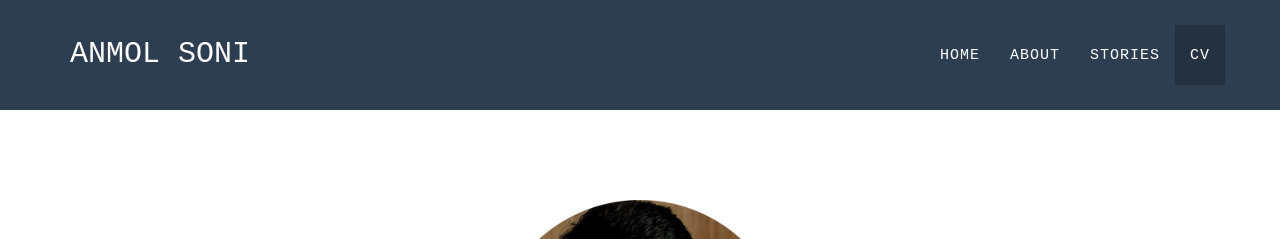
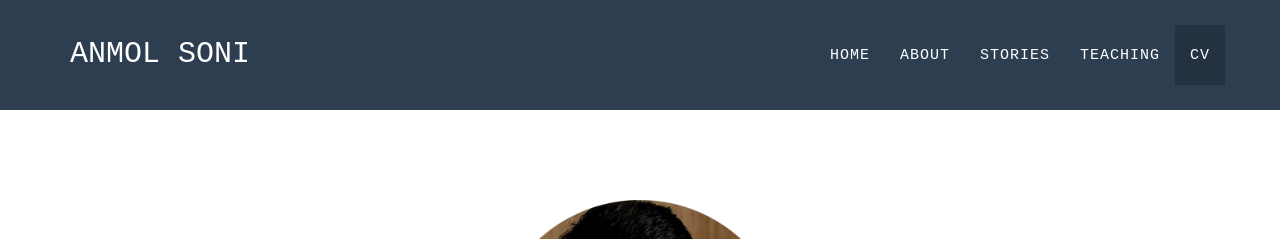
Before and after one commit to SoniAnmol/SoniAnmol.github.io, a Jekyll site: the page built from _posts/2022-09-27-msc_thesis.markdown, in a window 1280 px wide. Shown: the top 239 px of the page. Built offline with Jekyll 4.4.1, drawn with Linux system fonts in a browser that asks for light colours; some web fonts are replaced; some of the changed text lies outside the part shown.

Commit message:
updated teaching.html

```diff
--- a/_includes/head.html
+++ b/_includes/head.html
@@ -32,4 +32,9 @@
         <script src="https://oss.maxcdn.com/libs/html5shiv/3.7.0/html5shiv.js"></script>
         <script src="https://oss.maxcdn.com/libs/respond.js/1.4.2/respond.min.js"></script>
     <![endif]-->
+      <style>
+        ul, ol {
+            list-style-type: none;
+        }
+    </style>
 </head>
--- a/_includes/nav.html
+++ b/_includes/nav.html
@@ -27,6 +27,9 @@
           <a href="#portfolio">Stories</a>
         </li>
         <li class="page-scroll">
+          <a href="#teaching">Teaching</a>
+        </li>
+        <li class="page-scroll">
           <a href="#contact">CV</a>
         </li>
       </ul>
--- /dev/null
+++ b/_includes/teaching.html
@@ -0,0 +1,52 @@
+<section id="teaching">
+    <div class="container">
+        <div class="row">
+            <div class="col-lg-12 text-center">
+                <h2>Teaching Experience</h2>
+                <hr class="star-primary">
+            </div>
+        </div>
+        <div class="row">
+            <div class="col-lg-12 text-center">
+                <ul>
+                    <li>
+                        <a href="https://code.unimaas.nl/Code/Display?intCalendarID=30&intBAMA=1&SearchString=BENC2014">
+                            <h3>Sustainable Development</h3>
+                        </a>
+                        <p>Tutor (Bachelor Business Engineering | Spring 2023-24)</p>
+                        <p> This course aims to explore sustainable development principles, encompassing academic
+                            definitions, decision-making tools, and practical applications. It adopts a multidimensional
+                            approach, considering social-cultural, ecological,
+                            and economic perspectives. The course format includes
+                            lectures, practical sessions, group discussions, and case studies. </p>
+                    </li>
+                    <br>
+                    <li>
+                        <a href="https://code.unimaas.nl/Code/Display?intCalendarID=30&intBAMA=1&SearchString=EBC2167">
+                            <h3>Emerging Markets in the Global Economy</h3>
+                        </a>
+                        <p>Tutor (Bachelor International Business - Emerging Markets | Spring 2023-24)</p>
+                        <p>This course equips students to analyze the economic impact of global issues on emerging
+                            markets and comprehend the evolving role of emerging markets in global economics and
+                            geopolitics. Topics covered include international trade, foreign direct investments,
+                            financial globalization, environmental regulations, and migration.</p>
+                    </li>
+                    <br>
+                    <li>
+                        <a href="https://code.unimaas.nl/Code/Display?intCalendarID=29&intBAMA=1&SearchString=EBS2030">
+                            <h3>Presentation Skills</h3>
+                        </a>
+                        <p>Tutor (Bachelor Course | Summer 2022-23 | Summer 2023-24)</p>
+                        <p> Tailored for undergraduate
+                            students, this course extends beyond the conventional use of PowerPoint. It encompasses
+                            various techniques, such as Pecha Kucha (timed image-based presentations), Elevator Speech
+                            (brief and impactful communication), and the emulation of TED talks (captivating
+                            storytelling and stage presence).
+                        </p>
+                    </li>
+
+                    <!-- Add more courses as needed -->
+                </ul>
+            </div>
+        </div>
+</section>
--- a/_layouts/default.html
+++ b/_layouts/default.html
@@ -7,6 +7,7 @@
   {% include header.html %}
   {% include about.html %}
   {% include portfolio_grid.html %}
+  {% include teaching.html %}
   {% include contact.html %}
 
   {% include footer.html %}
```
